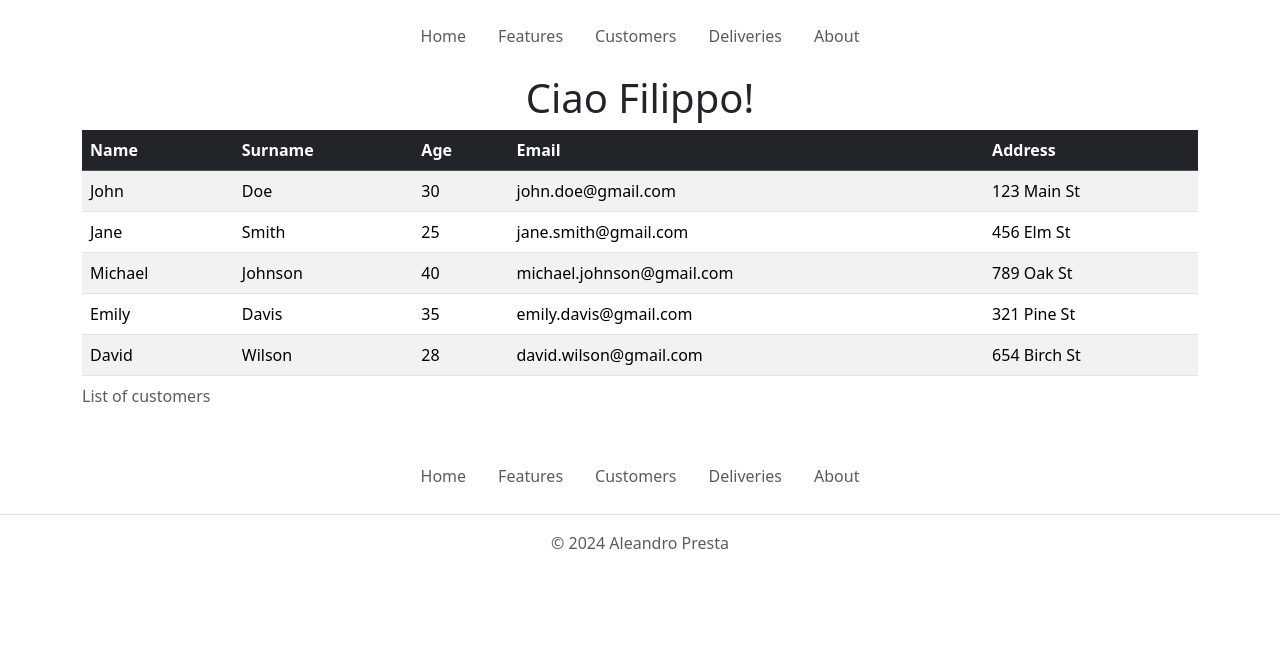
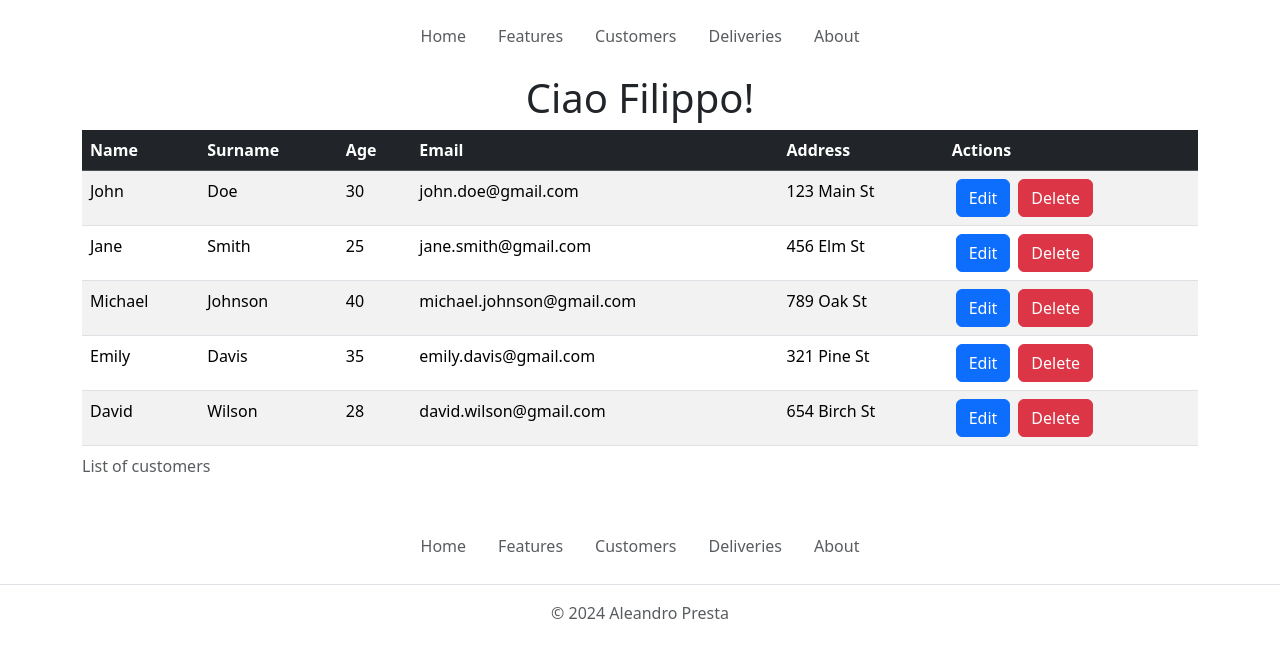
Before and after one commit to AleandroPresta/delivery-manager, an Angular app in the folder frontend/delivery-manager-frontend/: page / in a window 1280 px wide. Shown: the top 658 px of the page. Built offline with nearby package versions, Linux system fonts and the light colour scheme.

Commit message:
Made customers-list input for the customers-list component. Created buttons for adding and deleting a customer

```diff
--- a/frontend/delivery-manager-frontend/src/app/app.component.html
+++ b/frontend/delivery-manager-frontend/src/app/app.component.html
@@ -4,7 +4,11 @@
 <main class="main">
   <div class="container">
     <h1 class="text-center">Ciao Filippo!</h1>
-    <customers-list></customers-list>
+    <customers-list
+      [customers]="customersList"
+      (editCustomerEmitter)="editCustomer($event)"
+      (deleteCustomerEmitter)="deleteCustomer($event)"
+    ></customers-list>
   </div>
 </main>
 <footer>
--- a/frontend/delivery-manager-frontend/src/app/app.component.ts
+++ b/frontend/delivery-manager-frontend/src/app/app.component.ts
@@ -3,6 +3,7 @@ import { RouterOutlet } from '@angular/router';
 import { HeaderComponent } from "./header/header.component";
 import { FooterComponent } from "./footer/footer.component";
 import { CustomersListComponent } from "./customers-list/customers-list.component";
+import { Customer } from './customers-list/Customer';
 
 @Component({
     selector: 'app-root',
@@ -11,6 +12,23 @@ import { CustomersListComponent } from "./customers-list/customers-list.componen
     templateUrl: './app.component.html',
     styleUrl: './app.component.css'
 })
+
 export class AppComponent {
     title = 'delivery-manager-frontend';
+
+    customersList: Customer[] = [
+        new Customer('John', 'Doe', 30, 'john.doe@gmail.com', '123 Main St'),
+        new Customer('Jane', 'Smith', 25, 'jane.smith@gmail.com', '456 Elm St'),
+        new Customer('Michael', 'Johnson', 40, 'michael.johnson@gmail.com', '789 Oak St'),
+        new Customer('Emily', 'Davis', 35, 'emily.davis@gmail.com', '321 Pine St'),
+        new Customer('David', 'Wilson', 28, 'david.wilson@gmail.com', '654 Birch St')
+    ];
+
+    editCustomer(customer: Customer) {
+        console.log('Edit customer', customer);
     }
+
+    deleteCustomer(customer: Customer) {
+        console.log('Delete customer', customer);
+    }
+}
--- a/frontend/delivery-manager-frontend/src/app/customers-list/customers-list.component.html
+++ b/frontend/delivery-manager-frontend/src/app/customers-list/customers-list.component.html
@@ -7,6 +7,7 @@
             <th>Age</th>
             <th>Email</th>
             <th>Address</th>
+            <th>Actions</th>
         </tr>
     </thead>
     <tbody>
@@ -16,6 +17,10 @@
         <td>{{ customer.age }}</td>
         <td>{{ customer.email }}</td>
         <td>{{ customer.address }}</td>
+        <td>
+            <button class="btn btn-primary mx-1" (click)="editCustomer(customer)">Edit</button>
+            <button class="btn btn-danger mx-1" (click)="deleteCustomer(customer)">Delete</button>
+        </td>
     </tr>
     </tbody>
 </table>
--- a/frontend/delivery-manager-frontend/src/app/customers-list/customers-list.component.ts
+++ b/frontend/delivery-manager-frontend/src/app/customers-list/customers-list.component.ts
@@ -1,22 +1,26 @@
-import { Component } from '@angular/core';
+import { Component, EventEmitter, Input, Output } from '@angular/core';
 import { Customer } from './Customer';
 import { NgFor } from '@angular/common';
 
 @Component({
-  selector: 'customers-list',
-  standalone: true,
-  imports: [NgFor],
-  templateUrl: './customers-list.component.html',
-  styleUrl: './customers-list.component.css'
+    selector: 'customers-list',
+    standalone: true,
+    imports: [NgFor],
+    templateUrl: './customers-list.component.html',
+    styleUrl: './customers-list.component.css'
 })
 export class CustomersListComponent {
 
-  customers: Customer[] = [
-    new Customer('John', 'Doe', 30, 'john.doe@gmail.com', '123 Main St'),
-    new Customer('Jane', 'Smith', 25, 'jane.smith@gmail.com', '456 Elm St'),
-    new Customer('Michael', 'Johnson', 40, 'michael.johnson@gmail.com', '789 Oak St'),
-    new Customer('Emily', 'Davis', 35, 'emily.davis@gmail.com', '321 Pine St'),
-    new Customer('David', 'Wilson', 28, 'david.wilson@gmail.com', '654 Birch St')
-  ];
+    @Input() customers: Customer[] = [];
+    @Output() editCustomerEmitter = new EventEmitter<Customer>();
+    @Output() deleteCustomerEmitter = new EventEmitter<Customer>();
+
+    editCustomer(customer: Customer) {
+        this.editCustomerEmitter.emit(customer);
+    }
+
+    deleteCustomer(customer: Customer) {
+        this.deleteCustomerEmitter.emit(customer);
+    }
 
 }
```
Lines whose indentation alone changed are shown as unchanged.
